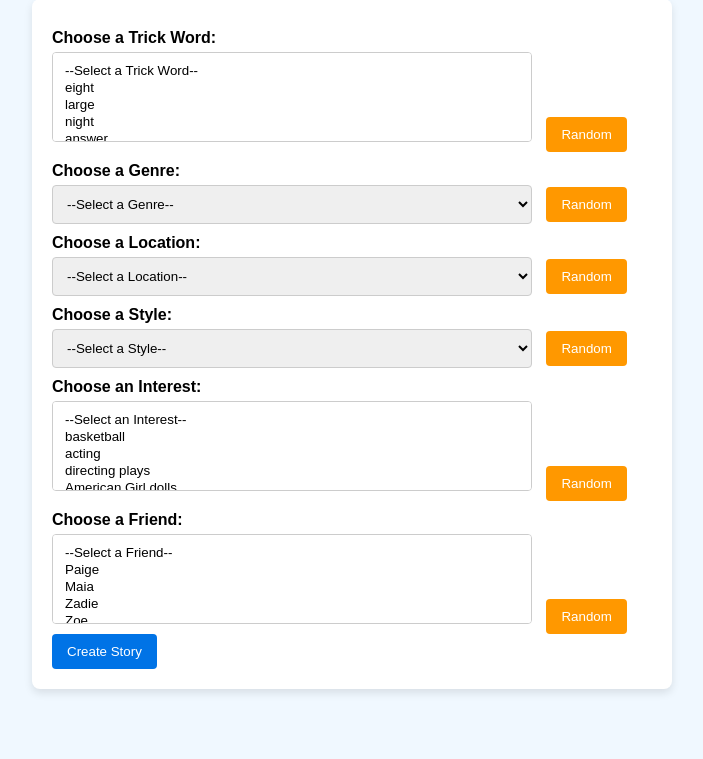
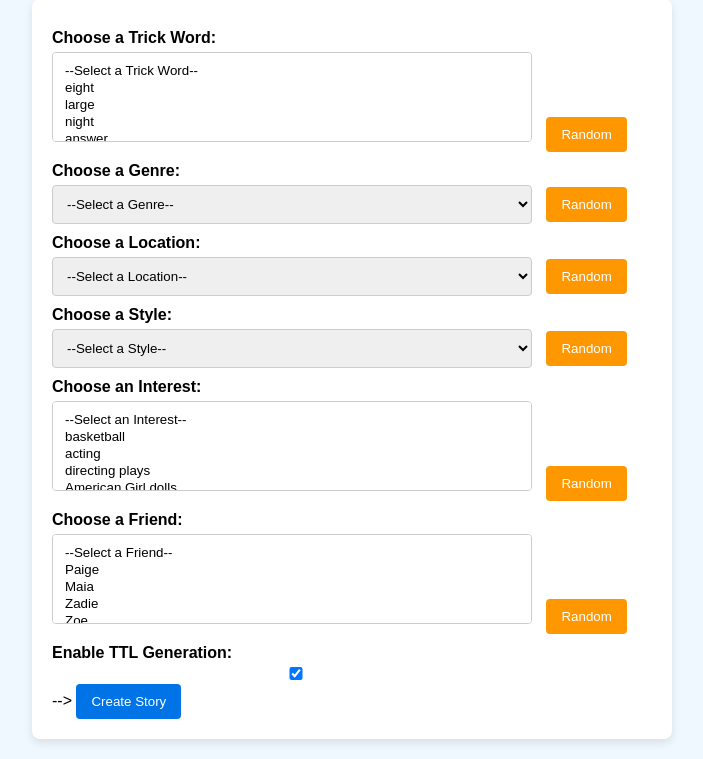
Before and after one commit to thecolorblue/snow_day, a FastAPI app: page /assignment/create in a window 1280 px wide. Shown: the part 101-860 px from the top of the page, without its empty margins (288-991 px from the left). Before the commit the page ends 794 px from the top, so only its background shows below. Run offline with FastAPI, Linux system fonts and the light colour scheme; some libraries are stand-ins or nearby versions.

Commit message:
generate ttl toggle

```diff
--- a/src/main.py
+++ b/src/main.py
@@ -631,6 +631,7 @@ async def create_assignment(
     locations = Form(None),
     styles = Form(None),
     interests: list[str] = Form([]),
+    gen_ttl: bool = Form(True),
     friends: list[str] = Form([])
 ):
     # Select random questions and words
@@ -668,7 +669,8 @@ async def create_assignment(
     story_dict = save_assignment(story, questions)
 
     # Generate text-to-speech (TTS)
-    generate_tts(raw_text, f"assignment-{story_dict['story_id']}.mp3")
+    if gen_ttl:
+        generate_tts(raw_text, f"assignment-{story_dict['story_id']}.mp3")
 
     return {"message": "Story created successfully", "story_id": story_dict["story_id"]}
 
--- a/templates/create_assignment.html
+++ b/templates/create_assignment.html
@@ -136,6 +136,15 @@
         </select>
         <button type="button" class="random-btn" onclick="randomSelectMultiple('friends', ['Paige', 'Maia', 'Zadie', 'Zoe'])">Random</button>
 
+        <!-- add table of radio buttons for each trick words  -->
+        <!-- select between spelling it out completely or a selecting the correct spelling -->
+
+        <!-- TTL Generation Toggle -->
+        <div class="ttl-toggle">
+            <label for="generate-ttl">Enable TTL Generation:</label>
+            <input type="checkbox" id="generate-ttl" name="generate-ttl" checked>
+        </div> -->
+
         <button type="submit">Create Story</button>
     </form>
 
```
